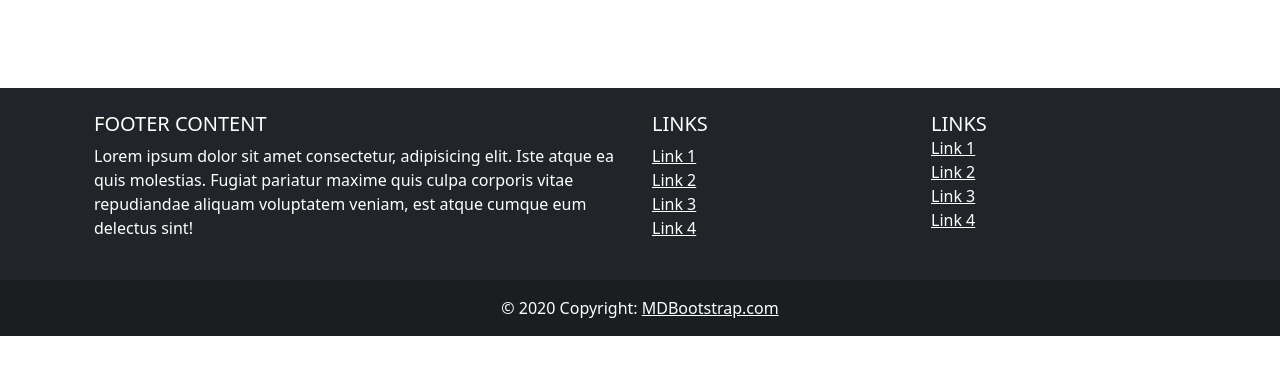
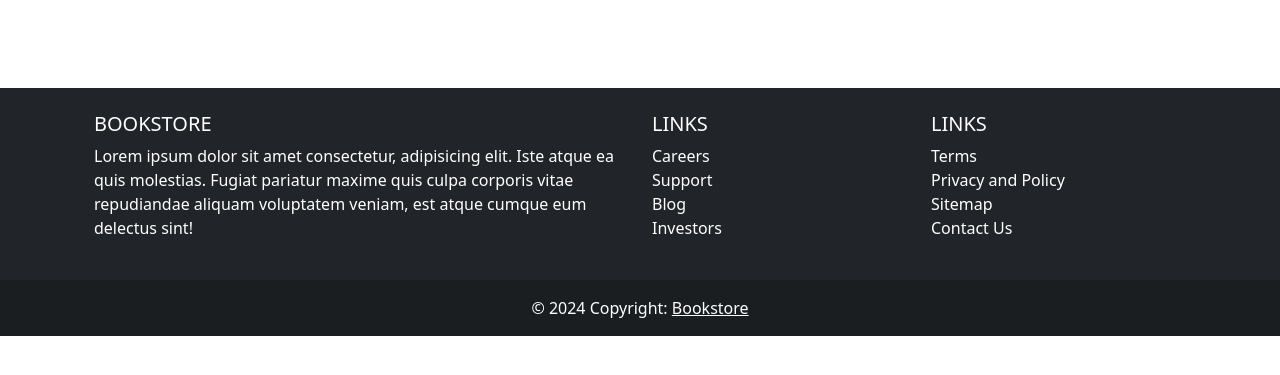
Before and after one commit to R2nin/Bookstore, a PHP site: page /bookstore/index.php in a window 1280 px wide. Shown: the part 56-431 px from the top of the page. Run offline with PHP 8.4, Linux system fonts and the light colour scheme; data that the repository does not hold is empty; some libraries are stand-ins or nearby versions.

Commit message:
Update footer.php

```diff
--- a/includes/footer.php
+++ b/includes/footer.php
@@ -7,7 +7,7 @@
            <div class="row">
            <!--Grid column-->
            <div class="col-lg-6 col-md-12 mb-4 mb-md-0">
-               <h5 class="text-uppercase">Footer Content</h5>
+               <h5 class="text-uppercase">Bookstore</h5>
 
                <p>
                Lorem ipsum dolor sit amet consectetur, adipisicing elit. Iste atque ea quis
@@ -21,18 +21,18 @@
            <div class="col-lg-3 col-md-6 mb-4 mb-md-0">
                <h5 class="text-uppercase">Links</h5>
 
-               <ul class="list-unstyled mb-0">
+               <ul class="list-unstyled">
                <li>
-                   <a href="#!" class="text-white">Link 1</a>
+                   <a href="#!" class="text-white" style="text-decoration: none;">Careers</a>
                </li>
                <li>
-                   <a href="#!" class="text-white">Link 2</a>
+                   <a href="#!" class="text-white" style="text-decoration: none;">Support</a>
                </li>
                <li>
-                   <a href="#!" class="text-white">Link 3</a>
+                   <a href="#!" class="text-white" style="text-decoration: none;">Blog</a>
                </li>
                <li>
-                   <a href="#!" class="text-white">Link 4</a>
+                   <a href="#!" class="text-white" style="text-decoration: none;">Investors</a>
                </li>
                </ul>
            </div>
@@ -40,20 +40,20 @@
 
            <!--Grid column-->
            <div class="col-lg-3 col-md-6 mb-4 mb-md-0">
-               <h5 class="text-uppercase mb-0">Links</h5>
+               <h5 class="text-uppercase">Links</h5>
 
                <ul class="list-unstyled">
                <li>
-                   <a href="#!" class="text-white">Link 1</a>
+                   <a href="#!" class="text-white" style="text-decoration: none;">Terms</a>
                </li>
                <li>
-                   <a href="#!" class="text-white">Link 2</a>
+                   <a href="#!" class="text-white" style="text-decoration: none;">Privacy and Policy</a>
                </li>
                <li>
-                   <a href="#!" class="text-white">Link 3</a>
+                   <a href="#!" class="text-white" style="text-decoration: none;">Sitemap</a>
                </li>
-               <li>
-                   <a href="#!" class="text-white">Link 4</a>
+               <li >
+                   <a href="#!" class="text-white" style="text-decoration: none;">Contact Us</a>
                </li>
                </ul>
            </div>
@@ -65,13 +65,16 @@
 
        <!-- Copyright -->
        <div class="text-center p-3" style="background-color: rgba(0, 0, 0, 0.2);">
-           © 2020 Copyright:
-           <a class="text-white" href="https://mdbootstrap.com/">MDBootstrap.com</a>
+           © <?php echo date("Y"); ?> Copyright:
+           <a class="text-white" href="">Bookstore</a>
        </div>
        <!-- Copyright -->
        </footer>
+
+       <script src="https://code.jquery.com/jquery-2.2.4.js" integrity="" crossorigin="anonymous"></script>
        <script src="https://cdn.jsdelivr.net/npm/@popperjs/core@2.9.2/dist/umd/popper.min.js" integrity="" crossorigin="anonymous"></script>
        <script src="https://cdn.jsdelivr.net/npm/bootstrap@5.0.2/dist/js/bootstrap.min.js" integrity="" crossorigin="anonymous"></script>
+
  </body>
 
 </html>
```
